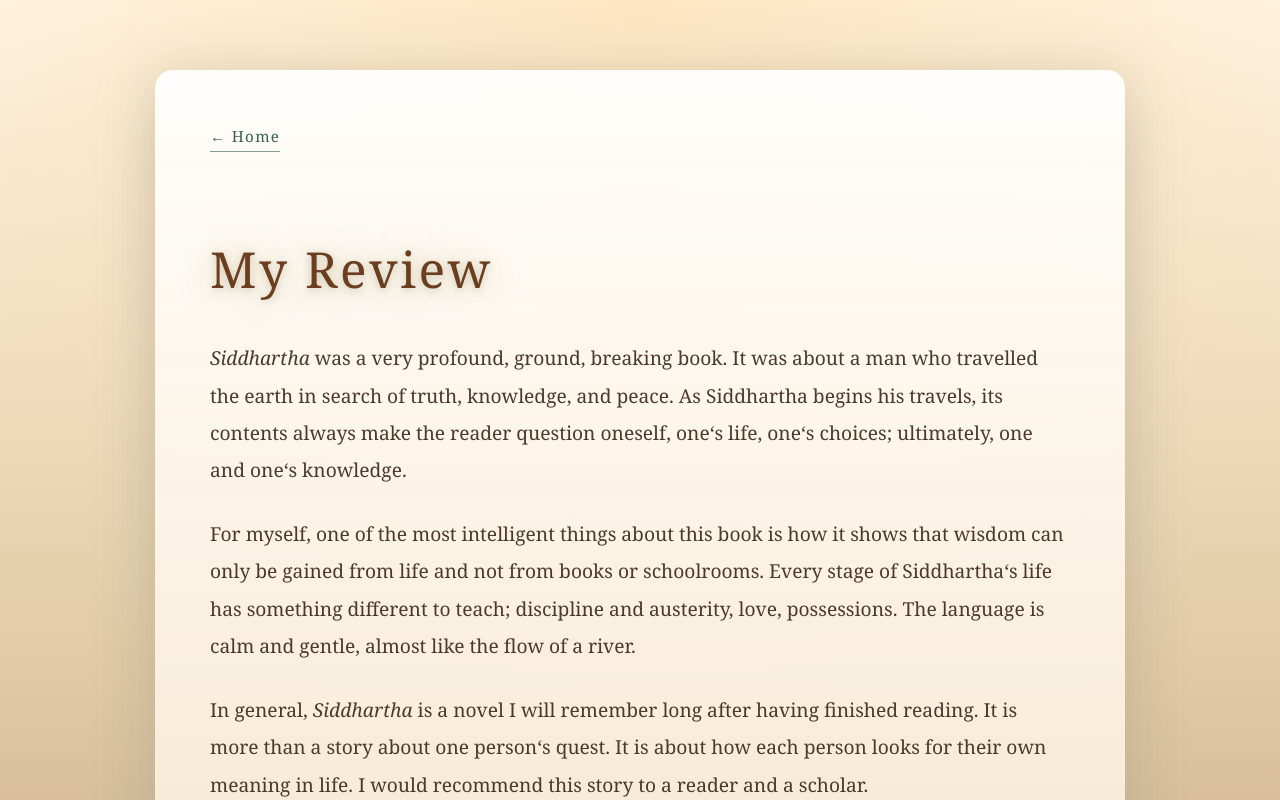
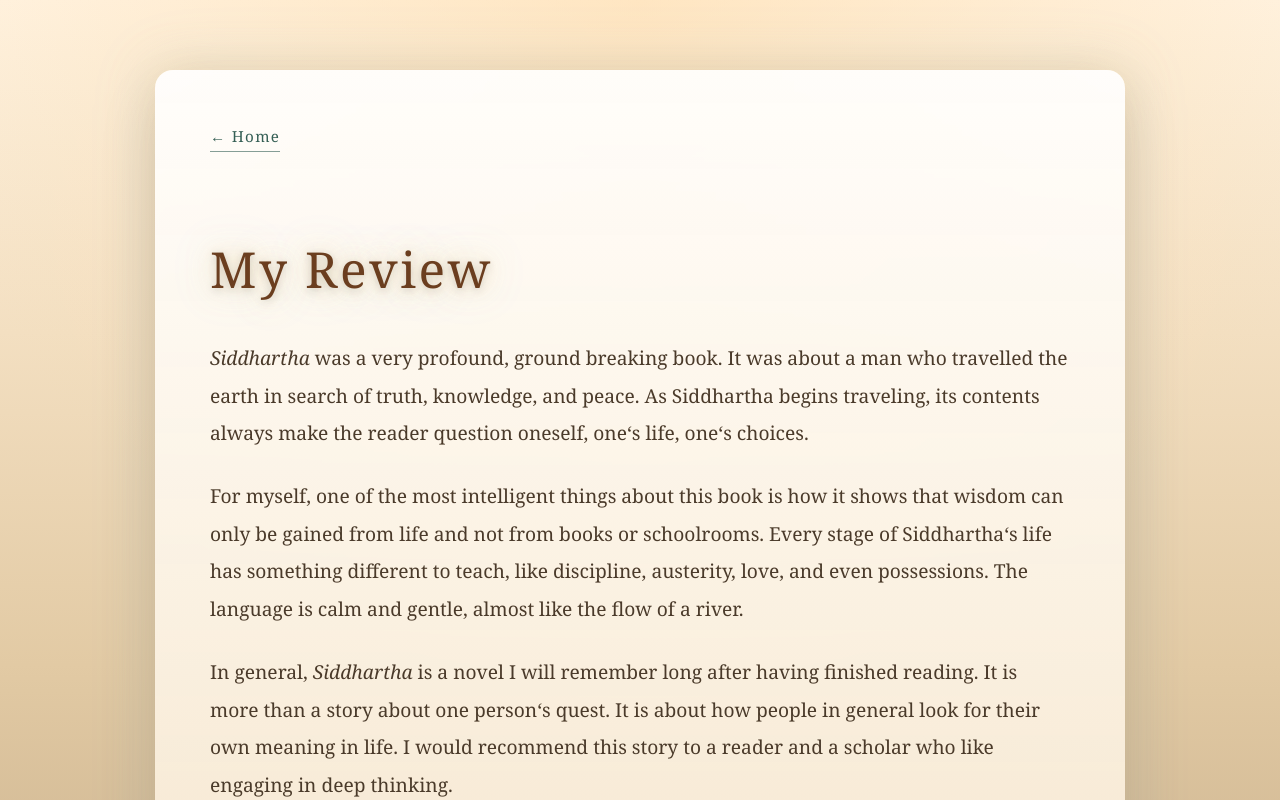
Before and after one commit to KBogam/siddhartha-irp, a React (Vite) app: page /review in a window 1280 px wide. Shown: the top 800 px of the page. Built offline with nearby package versions, Linux system fonts and the light colour scheme.

Commit message:
Update review text and styling

```diff
--- a/src/pages/Review.jsx
+++ b/src/pages/Review.jsx
@@ -10,26 +10,25 @@ function Review() {
         <h2>My Review</h2>
 
         <p>
-          <em>Siddhartha</em> was a very profound, ground, breaking book. It was
+          <em>Siddhartha</em> was a very profound, ground breaking book. It was
           about a man who travelled the earth in search of truth, knowledge, and
-          peace. As Siddhartha begins his travels, its contents always make the
-          reader question oneself, one‘s life, one‘s choices; ultimately, one and
-          one‘s knowledge.
+          peace. As Siddhartha begins traveling, its contents always make the
+          reader question oneself, one‘s life, one‘s choices.
         </p>
 
         <p>
           For myself, one of the most intelligent things about this book is how it
           shows that wisdom can only be gained from life and not from books or
           schoolrooms. Every stage of Siddhartha‘s life has something different
-          to teach; discipline and austerity, love, possessions. The language is
+          to teach, like discipline, austerity, love, and even possessions. The language is
           calm and gentle, almost like the flow of a river.
         </p>
 
         <p>
           In general, <em>Siddhartha</em> is a novel I will remember long after
           having finished reading. It is more than a story about one person‘s
-          quest. It is about how each person looks for their own meaning in life.
-          I would recommend this story to a reader and a scholar.
+          quest. It is about how people in general look for their own meaning in life.
+          I would recommend this story to a reader and a scholar who like engaging in deep thinking.
         </p>
 
         {/* 🔗 MORE INFO LINK */}
```
